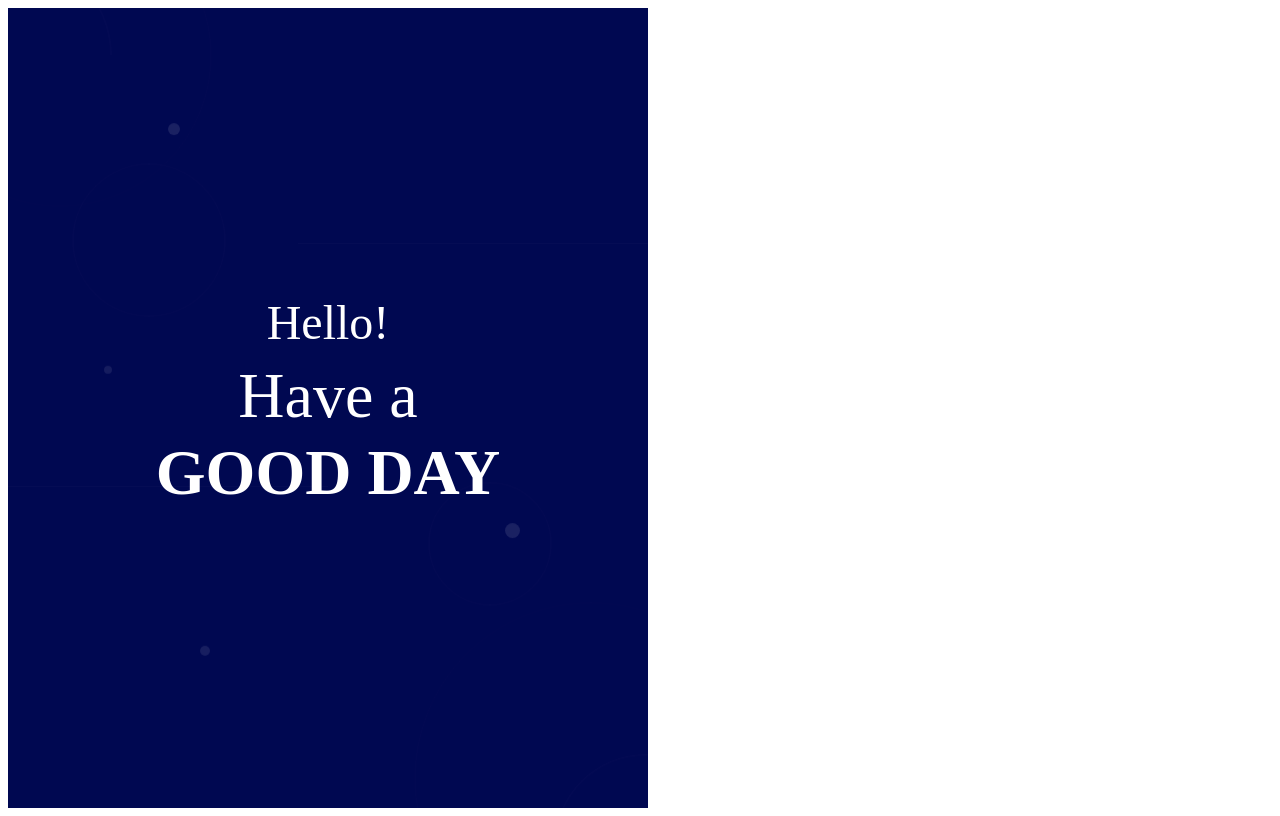
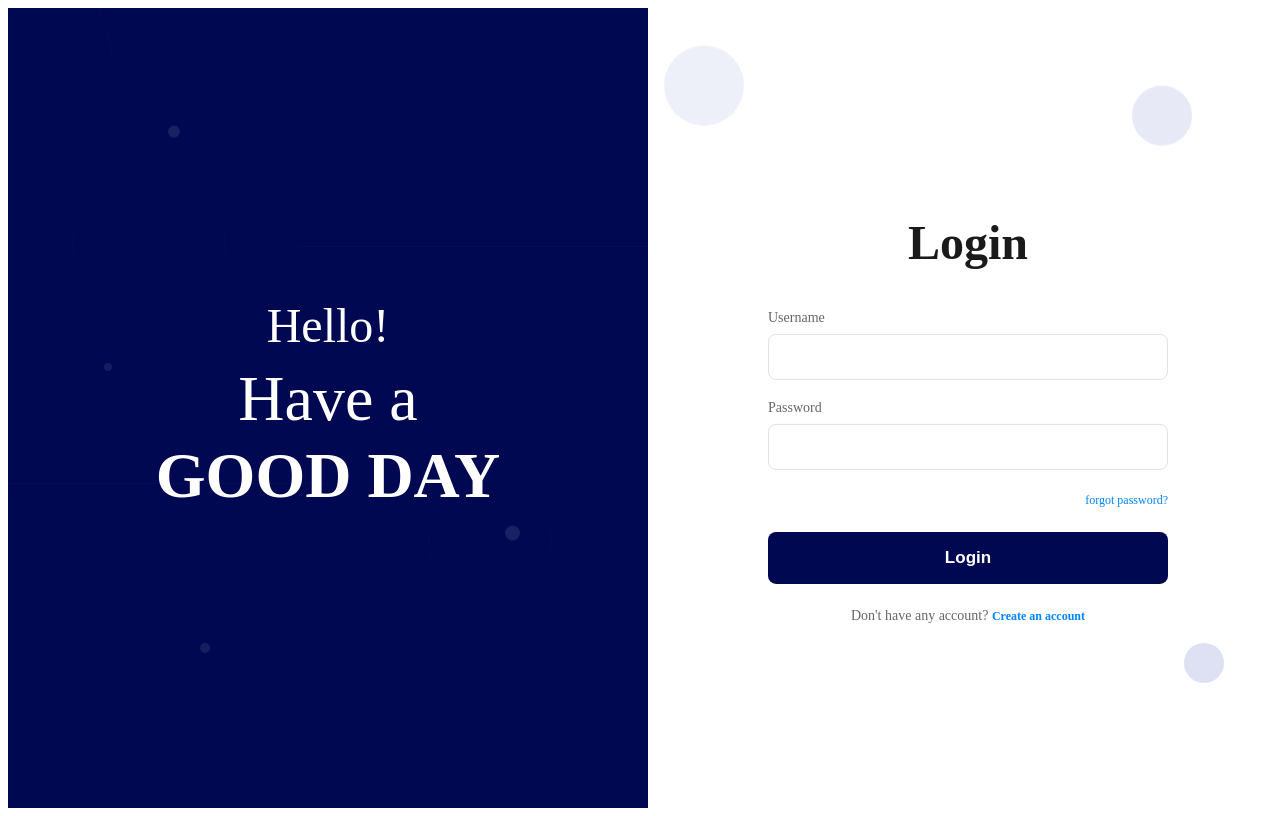
Before and after one commit to NguyenAnhTuan22130312/Chat_App_FE, a React (Create React App) app: page / in a window 1280 px wide. Built offline with nearby package versions, Linux system fonts and the light colour scheme.

Commit message:
feat: Create complete UI for Login

```diff
--- a/src/App.tsx
+++ b/src/App.tsx
@@ -1,5 +1,5 @@
 import React from 'react';
-import Login from './pages/Login/Login';
+import Login from './screens/Login';
 
 function App() {
   return <Login />;
--- a/src/pages/Login/LoginBanner.tsx
+++ b/src/components/LoginBanner.tsx
@@ -1,5 +1,5 @@
 import React from 'react';
-import { THEME } from '../../constants/Theme';
+import { THEME } from '../constants/Theme';
 
 const LoginBanner: React.FC = () => {
   const bannerStyle: React.CSSProperties = {
--- /dev/null
+++ b/src/components/LoginForm.tsx
@@ -0,0 +1,159 @@
+import React, { useState } from 'react';
+import { THEME } from '../constants/Theme';
+
+const LoginForm: React.FC = () => {
+  const [username, setUsername] = useState('');
+  const [password, setPassword] = useState('');
+
+  const containerStyle: React.CSSProperties = {
+    width: '50%',
+    height: '100vh',
+    display: 'flex',
+    justifyContent: 'center',
+    alignItems: 'center',
+    backgroundColor: THEME.colors.loginFormBg,
+    position: 'relative',
+    overflow: 'hidden',
+  };
+
+  const formWrapperStyle: React.CSSProperties = {
+    width: '400px',
+    zIndex: 10,
+    position: 'relative',
+  };
+
+  const titleStyle: React.CSSProperties = {
+    fontSize: '48px',
+    fontWeight: 600,
+    color: '#1a1a1a',
+    marginBottom: '40px',
+    textAlign: 'center',
+  };
+
+  const inputContainerStyle: React.CSSProperties = {
+    marginBottom: '20px',
+  };
+
+  const labelStyle: React.CSSProperties = {
+    display: 'block',
+    fontSize: THEME.fontSize.medium,
+    color: '#666',
+    marginBottom: '8px',
+  };
+
+  const inputStyle: React.CSSProperties = {
+    width: '100%',
+    padding: '14px 16px',
+    fontSize: THEME.fontSize.medium,
+    border: '1px solid #e0e0e0',
+    borderRadius: '8px',
+    outline: 'none',
+    transition: 'border-color 0.3s',
+    boxSizing: 'border-box',
+  };
+
+  const forgotPasswordStyle: React.CSSProperties = {
+    textAlign: 'right',
+    marginTop: '8px',
+    marginBottom: '24px',
+  };
+
+  const linkStyle: React.CSSProperties = {
+    fontSize: THEME.fontSize.small,
+    color: THEME.colors.primary,
+    textDecoration: 'none',
+    cursor: 'pointer',
+  };
+
+  const buttonStyle: React.CSSProperties = {
+    width: '100%',
+    padding: '16px',
+    fontSize: THEME.fontSize.large,
+    fontWeight: 600,
+    color: '#ffffff',
+    backgroundColor: THEME.colors.loginBanner,
+    border: 'none',
+    borderRadius: '8px',
+    cursor: 'pointer',
+    transition: 'background-color 0.3s',
+    marginBottom: '24px',
+  };
+
+  const createAccountStyle: React.CSSProperties = {
+    textAlign: 'center',
+    fontSize: THEME.fontSize.medium,
+    color: '#666',
+  };
+
+  const createCircleStyle = (
+    size: number,
+    top?: string,
+    right?: string,
+    opacity: number = 0.3
+  ): React.CSSProperties => ({
+    position: 'absolute',
+    width: `${size}px`,
+    height: `${size}px`,
+    borderRadius: '50%',
+    backgroundColor: THEME.colors.loginAccent,
+    top,
+    right,
+    opacity,
+  });
+
+  const handleSubmit = (e: React.FormEvent) => {
+    e.preventDefault();
+    console.log('Login:', { username, password });
+  };
+
+  return (
+    <div style={containerStyle}>
+      {/* Decorative circles */}
+      <div style={createCircleStyle(60, '10%', '15%', 0.15)} />
+      <div style={createCircleStyle(40, '80%', '10%', 0.2)} />
+      <div style={createCircleStyle(80, '5%', '85%', 0.1)} />
+
+      <div style={formWrapperStyle}>
+        <h1 style={titleStyle}>Login</h1>
+
+        <form onSubmit={handleSubmit}>
+          <div style={inputContainerStyle}>
+            <label style={labelStyle}>Username</label>
+            <input
+              type="text"
+              value={username}
+              onChange={(e) => setUsername(e.target.value)}
+              style={inputStyle}
+              placeholder=""
+            />
+          </div>
+
+          <div style={inputContainerStyle}>
+            <label style={labelStyle}>Password</label>
+            <input
+              type="password"
+              value={password}
+              onChange={(e) => setPassword(e.target.value)}
+              style={inputStyle}
+              placeholder=""
+            />
+          </div>
+
+          <div style={forgotPasswordStyle}>
+            <a href="#" style={linkStyle}>forgot password?</a>
+          </div>
+
+          <button type="submit" style={buttonStyle}>
+            Login
+          </button>
+        </form>
+
+        <div style={createAccountStyle}>
+          Don't have any account? <a href="#" style={{ ...linkStyle, fontWeight: 600 }}>Create an account</a>
+        </div>
+      </div>
+    </div>
+  );
+};
+
+export default LoginForm;
--- a/src/pages/Login/Login.tsx
+++ b/src/screens/Login.tsx
@@ -1,6 +1,7 @@
 import React from 'react';
-import LoginBanner from './LoginBanner';
-import './Login.css';
+import LoginBanner from '../components/LoginBanner';
+import LoginForm from '../components/LoginForm';
+import '../styles/Login.css';
 
 const Login: React.FC = () => {
   const containerStyle: React.CSSProperties = {
@@ -13,6 +14,7 @@ const Login: React.FC = () => {
   return (
     <div style={containerStyle} className="login-container">
       <LoginBanner />
+      <LoginForm />
     </div>
   );
 };
```
Also changed, not shown: src/styles/Login.css (renamed from src/pages/Login/Login.css).
